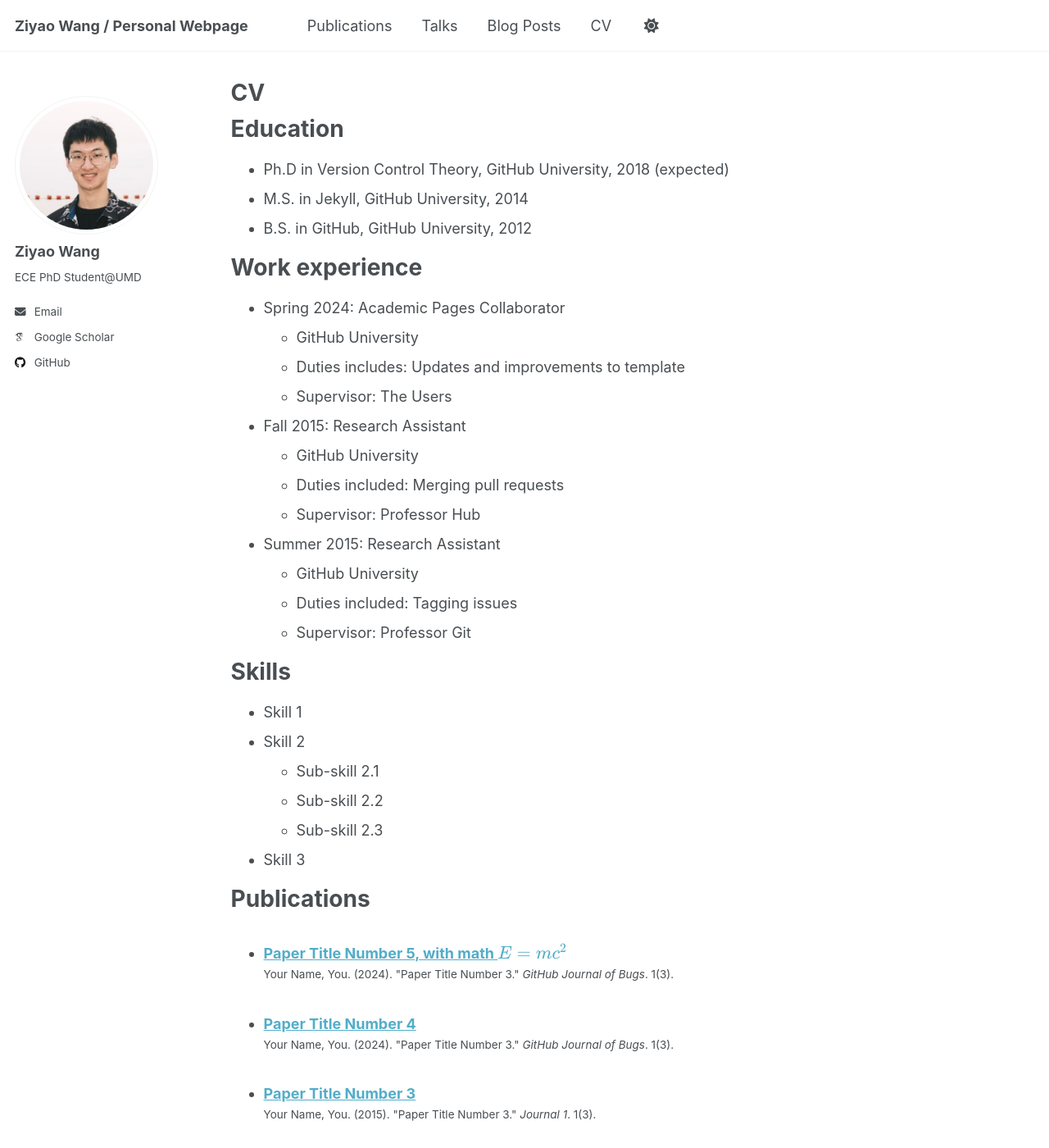
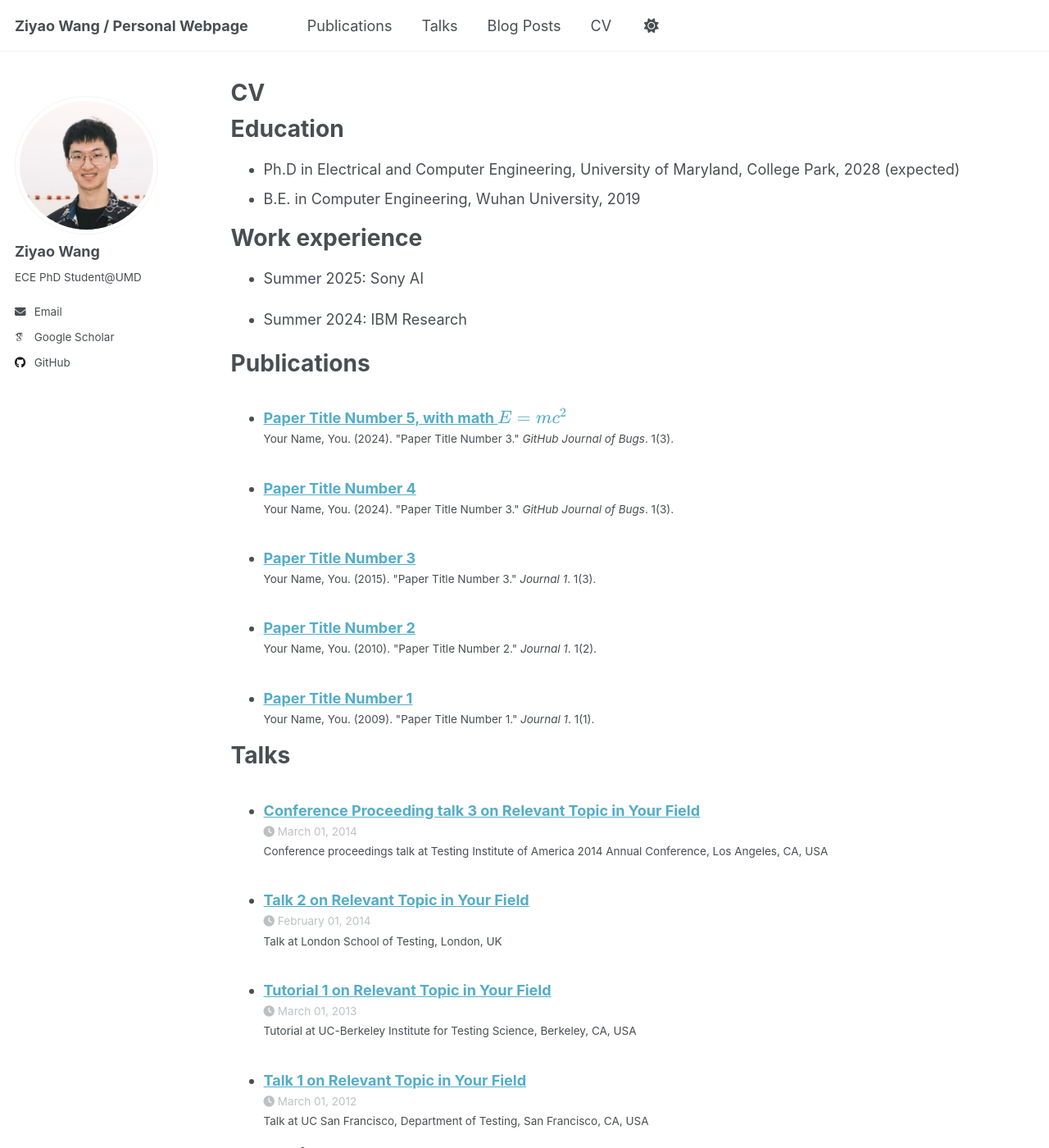
Before and after one commit to ziyaow1010/ziyaow1010.github.io, a Jekyll site: the page built from _pages/cv.md, in a window 1280 px wide and 1400 px high. Shown: the whole window at 82% size. Built offline with Jekyll 4.4.1, drawn with Linux system fonts in a browser that asks for light colours; some web fonts are replaced; a script that is not in the unit is left out.

Commit message:
Update cv.md

```diff
--- a/_pages/cv.md
+++ b/_pages/cv.md
@@ -11,35 +11,14 @@ redirect_from:
 
 Education
 ======
-* Ph.D in Version Control Theory, GitHub University, 2018 (expected)
-* M.S. in Jekyll, GitHub University, 2014
-* B.S. in GitHub, GitHub University, 2012
+* Ph.D in Electrical and Computer Engineering, University of Maryland, College Park, 2028 (expected)
+* B.E. in Computer Engineering, Wuhan University, 2019
 
 Work experience
 ======
-* Spring 2024: Academic Pages Collaborator
-  * GitHub University
-  * Duties includes: Updates and improvements to template
-  * Supervisor: The Users
+* Summer 2025: Sony AI
 
-* Fall 2015: Research Assistant
-  * GitHub University
-  * Duties included: Merging pull requests
-  * Supervisor: Professor Hub
-
-* Summer 2015: Research Assistant
-  * GitHub University
-  * Duties included: Tagging issues
-  * Supervisor: Professor Git
-
-Skills
-======
-* Skill 1
-* Skill 2
-  * Sub-skill 2.1
-  * Sub-skill 2.2
-  * Sub-skill 2.3
-* Skill 3
+* Summer 2024: IBM Research
 
 Publications
 ======
```
